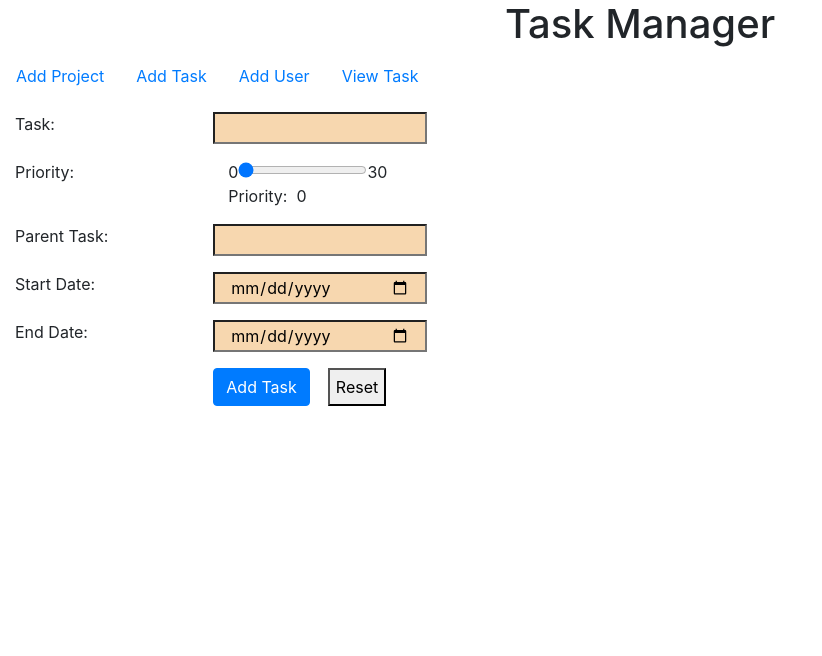
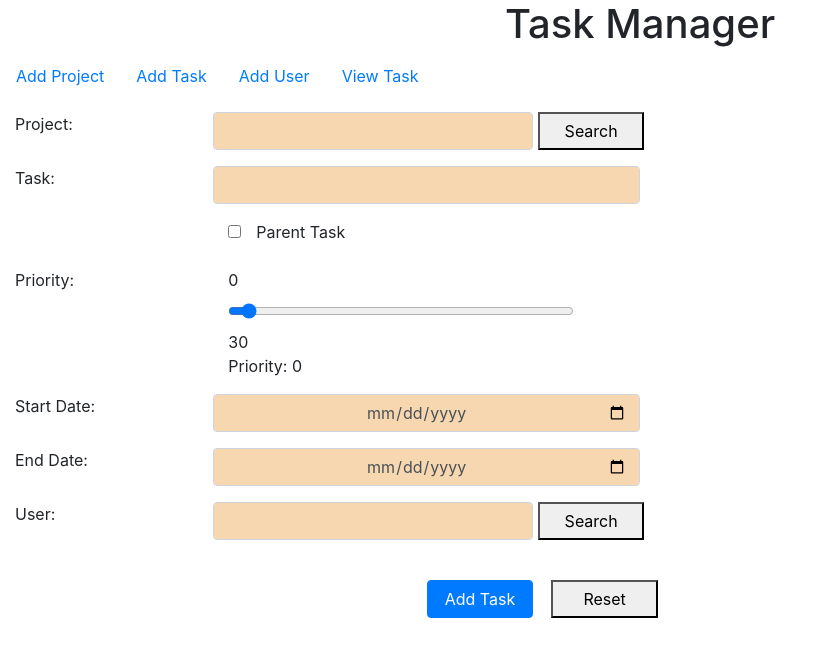
Before and after one commit to JagIIHT/ProjectManagerUI, an Angular app: page / in a window 1280 px wide. Shown: the top 656 px of the page, without its empty margins (0-822 px from the left). Built offline with nearby package versions, Linux system fonts and the light colour scheme.

Commit message:
Add Task changes

```diff
--- a/src/app/addtask/addtask.component.html
+++ b/src/app/addtask/addtask.component.html
@@ -6,44 +6,75 @@
   <form>
     <div class="form-group">
       <div class="row">
+        <label for="projectname" class="col-md-2">Project:</label>
+        <input type="text" class="col-md-3 form-control" id="projectname" name="projectname" [(ngModel)]="task.project.name" style="background-color:#f7d7af">&nbsp;
+        <button type="button" class="col-md-1" (click)="openProjectModel()" value="search">Search</button>
+      </div>
+    </div>
+    <div class="form-group">
+      <div class="row">
         <label for="task" class="col-md-2">Task:</label>
-        <input type="text" class="col-md-2" id="task" name="task" [(ngModel)]="task.task" style="background-color:#f7d7af">
+        <input type="text" class="col-md-4 form-control" id="task" name="task" [(ngModel)]="task.task" style="background-color:#f7d7af">
+      </div>
+    </div>
+    <div class="form-group">
+      <div class="row">
+        <div class="col-md-2"></div>
+        <div class="col-md-3">
+          <input type="checkbox" (click)="togglePTask()" name="enableParent" [(ngModel)]="enableParent" style="background-color:#f7d7af">
+          <label for="endabledate" class="col-md-6">Parent Task</label>
+        </div>
       </div>
     </div>
     <div class="form-group">
       <div class="row">
         <label for="priority" class="col-md-2">Priority:</label>
-        <div class="col-md-3">
-          <output>0</output>
-          <input type="range" name="priority" min="0" max="30" [(ngModel)]="task.priority">
-          <output>30</output>
-          <br> Priority:&nbsp;&nbsp;{{task.priority}}
+        <div class="col-md-10">
+          <output name="startrange" id="startrange">0</output>
+          <input id="priority" class="col-md-4 form-control" name="priority" type="range" value="0" [(ngModel)]="task.priority" min="0"
+            max="30" oninput>
+            <output name="endrange" id="endrange">30</output>
+            <br> Priority: {{task.priority}}
         </div>
       </div>
     </div>
-    <div class="form-group">
+    <div *ngIf="enableParent" class="form-group">
       <div class="row">
         <label for="ptask" class="col-md-2">Parent Task:</label>
-        <input type="text" class="col-md-2" id="ptask" name="ptask" [(ngModel)]="task.parent.task" style="background-color:#f7d7af">
+        <input type="text" [disabled]="enableParent" class="col-md-3  form-control" id="ptask" name="ptask" [(ngModel)]="task.parent.task"
+          style="background-color:#f7d7af">&nbsp;
+          <button type="button" class="col-md-1" (click)="openUserModel()" value="search">Search</button>
       </div>
     </div>
     <div class="form-group">
       <div class="row">
         <label for="sdate" class="col-md-2">Start Date:</label>
-        <input type="date" class="col-md-2" id="sdate" name="sdate" [(ngModel)]="task.startDate" style="background-color:#f7d7af">
+        <input type="date" class="col-md-4 form-control text-center" id="sdate" name="sdate" [(ngModel)]="task.startDate" style="background-color:#f7d7af">
       </div>
     </div>
     <div class="form-group">
       <div class="row">
         <label for="edate" class="col-md-2">End Date:</label>
-        <input type="date" class="col-md-2" id="edate" name="edate" [(ngModel)]="task.endDate" style="background-color:#f7d7af">
+        <input type="date" class="col-md-4  form-control text-center" id="edate" name="edate" [(ngModel)]="task.endDate" style="background-color:#f7d7af">
       </div>
     </div>
     <div class="form-group">
       <div class="row">
+        <label for="puser" class="col-md-2">User:</label>
+        <input type="text" class="col-md-3 form-control" id="puser" name="puser" disabled [(ngModel)]="task.user.firstName" style="background-color:#f7d7af">&nbsp;
+        <button type="button" class="col-md-1" (click)="openUserModel()" value="search">Search</button>
+      </div>
+      <div *ngIf="userError" class="row">
         <div class="col-md-2"></div>
-        <button type="submit" value="Add Task" class="btn btn-primary" (click)="save($event)">Add Task</button>&nbsp;&nbsp;&nbsp;&nbsp;
-        <button type="reset" value="Reset" class="">Reset</button>
+        <span *ngIf="userError" class="alert-danger text-center" role="alert">{{userError}}</span>
+      </div>
+    </div>
+    <br>
+    <div class="form-group">
+      <div class="row">
+        <div class="col-md-4"></div>
+        <button type="submit" value="Add Task" class="col-sm-1 btn btn-primary" (click)="save($event)">Add Task</button>&nbsp;&nbsp;&nbsp;&nbsp;
+        <button type="reset" value="Reset" class="col-sm-1">Reset</button>
       </div>
     </div>
   </form>
--- a/src/app/addtask/addtask.component.ts
+++ b/src/app/addtask/addtask.component.ts
@@ -1,5 +1,9 @@
 import { Component, OnInit } from '@angular/core';
 import { TaskService } from '../service/task.service';
+import { Project } from '../model/project';
+import { User } from '../model/user';
+import { Task } from '../model/task';
+import { DatePipe } from '@angular/common';
 
 @Component({
   selector: 'app-addtask',
@@ -8,17 +12,13 @@ import { TaskService } from '../service/task.service';
 })
 export class AddtaskComponent implements OnInit {
 
-  private task: any = {
-    task: '',
-    parent: { task: '' },
-    priority: 0,
-    startDate: '',
-    endDate: ''
-  }
+  private task: Task = new Task();
   private successMessage: string = '';
   private failureMessage: string = '';
+  private enableParent: boolean = false;
+  private dateType: string = 'text';
 
-  constructor(private taskService: TaskService) { }
+  constructor(private taskService: TaskService, private datePipe: DatePipe) { }
 
   ngOnInit() {
   }
@@ -31,4 +31,11 @@ export class AddtaskComponent implements OnInit {
       resp => this.successMessage = 'Task added successfully!',
       error => this.failureMessage = 'Add task failed. Try again later');
   }
+
+  togglePTask() {
+    this.enableParent = !this.enableParent;
+    if (!this.enableParent) {
+      this.task.parent.task = '';
+    }
+  }
 }
--- /dev/null
+++ b/src/app/model/parent.ts
@@ -0,0 +1,4 @@
+export class Parent {
+    id: number;
+    task: string;
+}
--- a/src/app/model/task.ts
+++ b/src/app/model/task.ts
@@ -1,2 +1,13 @@
+import { Project } from './project';
+import { Parent } from './parent';
+import { User } from './user';
+
 export class Task {
+    task: string;
+    parent: Parent = new Parent();
+    priority: number = 0;
+    startDate: string;
+    endDate: string;
+    project: Project = new Project();
+    user: User = new User();
 }
```
Also changed, not shown: 1 other file (tests, documents, lock files or other folders).
